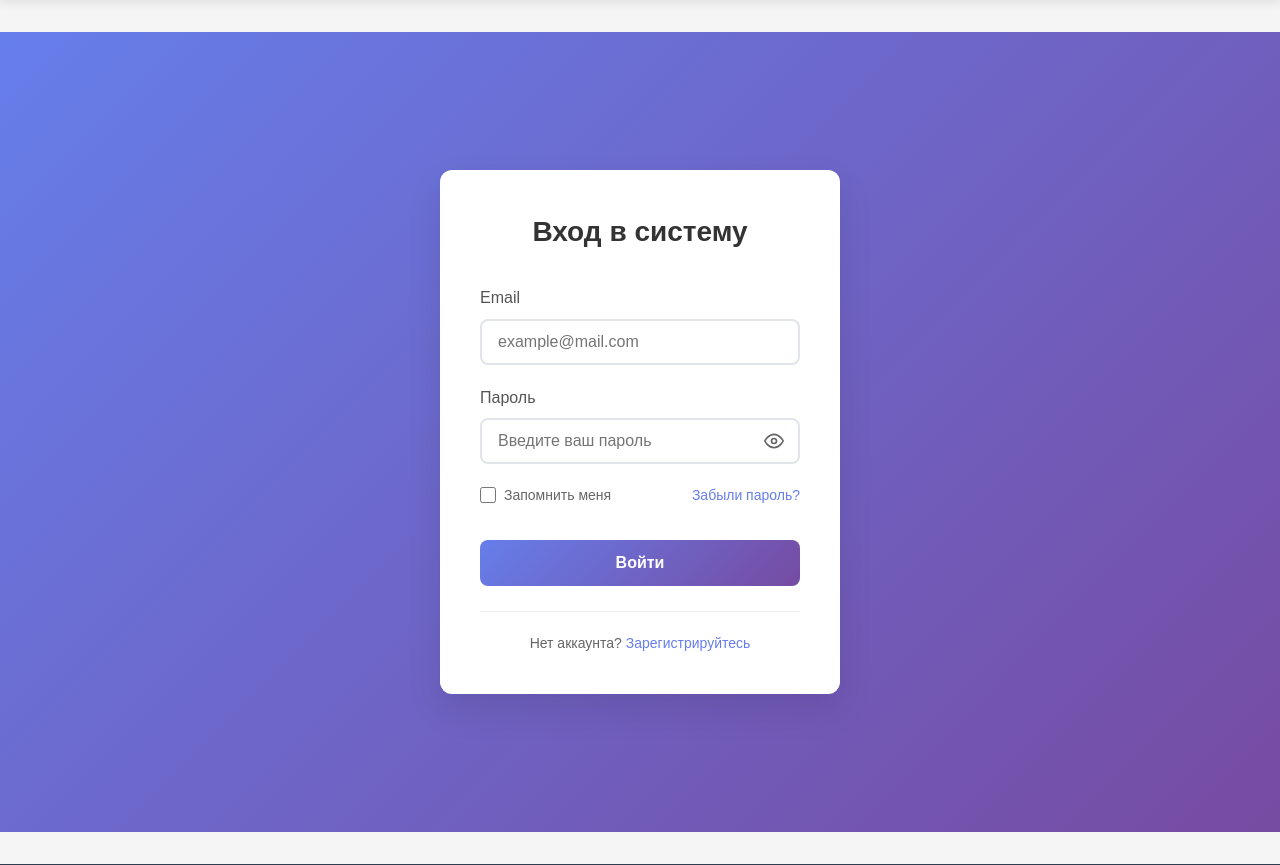
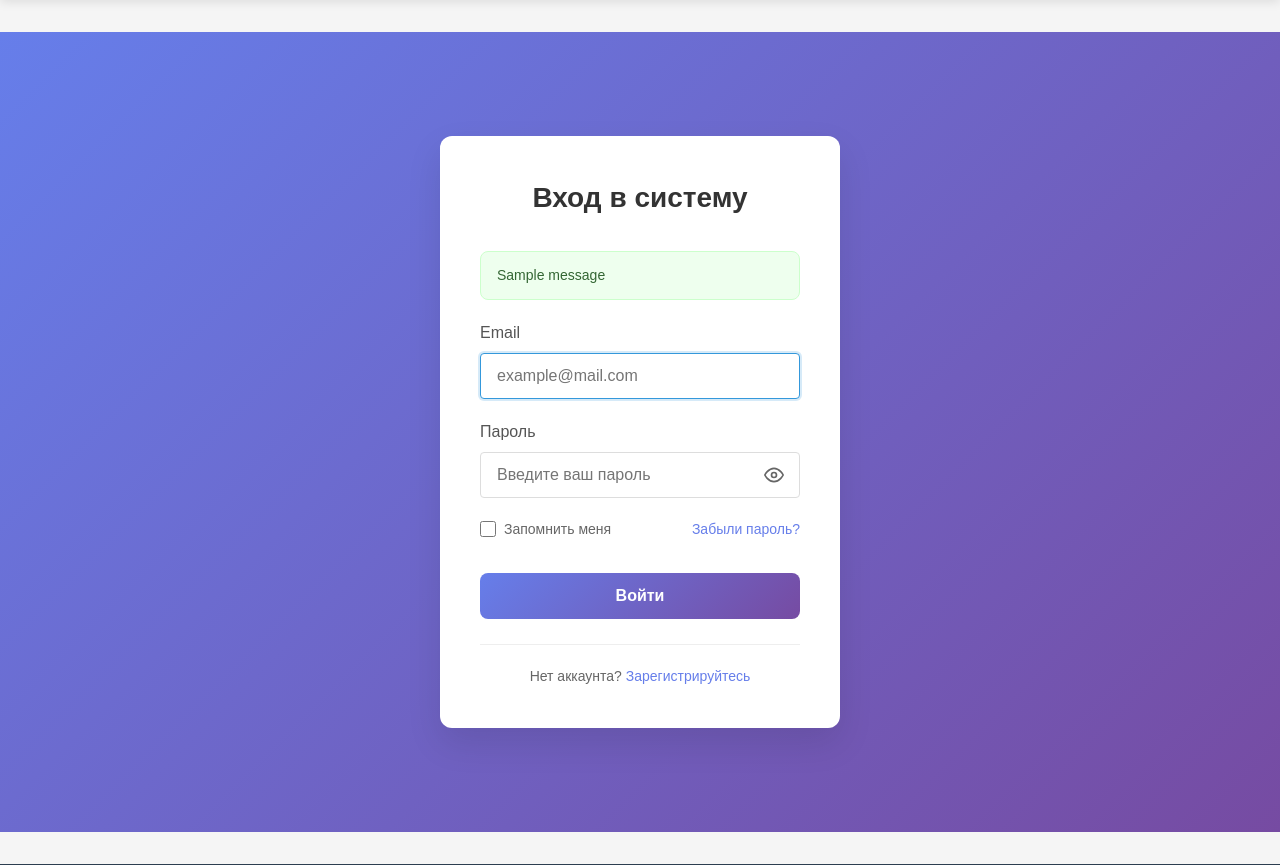
Before and after one commit to Cher-Cash/photo-competition, a Flask app: template app/templates/authorization.html in a window 1280 px wide. Shown: the part 78-943 px from the top of the page. Run offline with Flask 3, Linux system fonts and the light colour scheme; the template is opened without the code that fills it: values that come from a table or form of the project are taken from there, others are empty; tables that the repository leaves empty hold one stand-in row (values such as "Sample post"); one stand-in notice (Sample message) is shown.

Commit message:
fix authorization, need to fix endpoints

```diff
--- a/app/templates/authorization.html
+++ b/app/templates/authorization.html
@@ -8,16 +8,56 @@
         <div class="auth-form-wrapper">
             <h1 class="auth-title">Вход в систему</h1>
 
-            <form class="auth-form" method="POST" action="/user/login">
+            <!-- Вывод сообщений об ошибках -->
+            {% if form.errors %}
+            <div class="alert alert-error">
+                {% for field, errors in form.errors.items() %}
+                    {% for error in errors %}
+                        <p>{{ error }}</p>
+                    {% endfor %}
+                {% endfor %}
+            </div>
+            {% endif %}
+
+            {% with messages = get_flashed_messages(with_categories=true) %}
+                {% if messages %}
+                    {% for category, message in messages %}
+                        <div class="alert alert-{{ category }}">
+                            {{ message }}
+                        </div>
+                    {% endfor %}
+                {% endif %}
+            {% endwith %}
+
+            <form class="auth-form" method="POST" action="{{ url_for('user.authorization') }}">
+                {{ form.hidden_tag() }}
+
                 <div class="form-group">
-                    <label for="email">Email</label>
-                    <input type="email" id="email" name="email" required placeholder="example@mail.com">
+                    {{ form.email.label }}
+                    {{ form.email(
+                        class="form-control",
+                        id="email",
+                        required=true,
+                        placeholder="example@mail.com"
+                    ) }}
+                    {% if form.email.errors %}
+                        <div class="error-feedback">
+                            {% for error in form.email.errors %}
+                                <span>{{ error }}</span>
+                            {% endfor %}
+                        </div>
+                    {% endif %}
                 </div>
 
                 <div class="form-group password-group">
-                    <label for="password">Пароль</label>
+                    {{ form.password.label }}
                     <div class="password-input-wrapper">
-                        <input type="password" id="password" name="password" required placeholder="Введите ваш пароль">
+                        {{ form.password(
+                            class="form-control",
+                            id="password",
+                            required=true,
+                            placeholder="Введите ваш пароль"
+                        ) }}
                         <button type="button" class="toggle-password" aria-label="Показать пароль">
                             <svg class="eye-icon eye-open" width="20" height="20" viewBox="0 0 24 24" fill="none" stroke="currentColor" stroke-width="2">
                                 <path d="M1 12s4-8 11-8 11 8 11 8-4 8-11 8-11-8-11-8z"></path>
@@ -29,20 +69,27 @@
                             </svg>
                         </button>
                     </div>
+                    {% if form.password.errors %}
+                        <div class="error-feedback">
+                            {% for error in form.password.errors %}
+                                <span>{{ error }}</span>
+                            {% endfor %}
+                        </div>
+                    {% endif %}
                 </div>
 
                 <div class="form-group remember-forgot">
                     <div class="remember-me">
-                        <input type="checkbox" id="remember_me" name="remember_me">
-                        <label for="remember_me">Запомнить меня</label>
+                        {{ form.remember_me() }}
+                        {{ form.remember_me.label }}
                     </div>
-                    <a href="/forgot-password" class="forgot-password">Забыли пароль?</a>
+                    <a href="{{ url_for('forgot_password') }}" class="forgot-password">Забыли пароль?</a>
                 </div>
 
-                <button type="submit" class="btn btn-submit">Войти</button>
+                {{ form.submit(class="btn btn-submit") }}
 
                 <div class="auth-footer">
-                    Нет аккаунта? <a href="/user/registration">Зарегистрируйтесь</a>
+                    Нет аккаунта? <a href="{{ url_for('user.registration') }}">Зарегистрируйтесь</a>
                 </div>
             </form>
         </div>
@@ -70,12 +117,8 @@ document.addEventListener('DOMContentLoaded', function() {
         }
     });
 
-    // Обработка нажатия Enter
-    document.addEventListener('keydown', function(e) {
-        if (e.key === 'Enter' && document.activeElement !== passwordInput) {
-            passwordInput.focus();
-        }
-    });
+    // Автофокус на поле email
+    document.getElementById('email').focus();
 });
 </script>
 
@@ -119,9 +162,7 @@ document.addEventListener('DOMContentLoaded', function() {
     color: #555;
 }
 
-.form-group input[type="email"],
-.form-group input[type="password"],
-.form-group input[type="text"] {
+.form-control {
     width: 100%;
     padding: 12px 16px;
     border: 2px solid #e1e5e9;
@@ -130,7 +171,7 @@ document.addEventListener('DOMContentLoaded', function() {
     transition: border-color 0.3s ease;
 }
 
-.form-group input:focus {
+.form-control:focus {
     outline: none;
     border-color: #667eea;
     box-shadow: 0 0 0 3px rgba(102, 126, 234, 0.1);
@@ -145,7 +186,7 @@ document.addEventListener('DOMContentLoaded', function() {
     position: relative;
 }
 
-.password-input-wrapper input {
+.password-input-wrapper .form-control {
     padding-right: 50px;
 }
 
@@ -196,6 +237,7 @@ document.addEventListener('DOMContentLoaded', function() {
     margin: 0;
     font-size: 14px;
     color: #666;
+    cursor: pointer;
 }
 
 .forgot-password {
@@ -251,6 +293,36 @@ document.addEventListener('DOMContentLoaded', function() {
     text-decoration: underline;
 }
 
+/* Стили для сообщений */
+.alert {
+    padding: 12px 16px;
+    border-radius: 8px;
+    margin-bottom: 20px;
+    font-size: 14px;
+}
+
+.alert-error {
+    background-color: #fee;
+    border: 1px solid #fcc;
+    color: #c33;
+}
+
+.alert-success {
+    background-color: #efe;
+    border: 1px solid #cfc;
+    color: #363;
+}
+
+.error-feedback {
+    color: #c33;
+    font-size: 14px;
+    margin-top: 5px;
+}
+
+.error-feedback span {
+    display: block;
+}
+
 /* Адаптивность */
 @media (max-width: 480px) {
     .auth-form-wrapper {
--- /dev/null
+++ b/app/views/forms.py
@@ -0,0 +1,11 @@
+from flask_wtf import FlaskForm
+from wtforms import PasswordField, StringField, SubmitField, BooleanField
+from wtforms.validators import DataRequired, Email
+
+
+
+class LoginForm(FlaskForm):
+    email = StringField("Email", validators=[DataRequired(), Email()])
+    password = PasswordField("Пароль", validators=[DataRequired()])
+    remember_me = BooleanField("Запомнить меня")
+    submit = SubmitField("Войти")
--- a/requirements.txt
+++ b/requirements.txt
@@ -11,3 +11,4 @@ Werkzeug~=3.1.3
 python-dotenv~=1.1.1
 WTForms~=3.2.1
 alembic~=1.16.4
+email_validator
```
Also changed, not shown: app/__init__.py (+7 -3 lines), app/views/user.py (+12 -4 lines).
